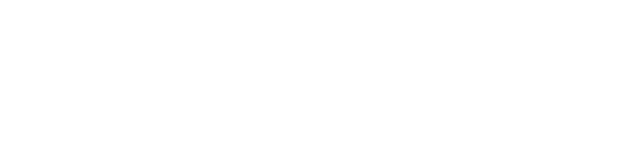
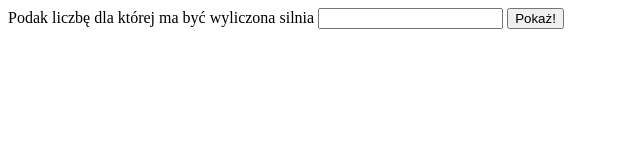
Before and after one commit to mb-dir/factorial_web_worker, a plain HTML site: page index.html in a window 1280 px wide. Shown: the whole page, without its empty margins (0-640 px from the left). Drawn offline with Linux system fonts and the light colour scheme.

Commit message:
Basic HTML structure

```diff
--- a/index.html
+++ b/index.html
@@ -7,7 +7,11 @@
     <link rel="stylesheet" href="style.css">
 </head>
 <body>
-
+    <form id="formData">
+        <label for="silnia">Podak liczbę dla której ma być wyliczona silnia</label>
+        <input type="number" id="silnia" min="0">
+        <button>Pokaż!</button>
+    </form>
     <script src="./index.js"></script>
 </body>
 </html>
```
